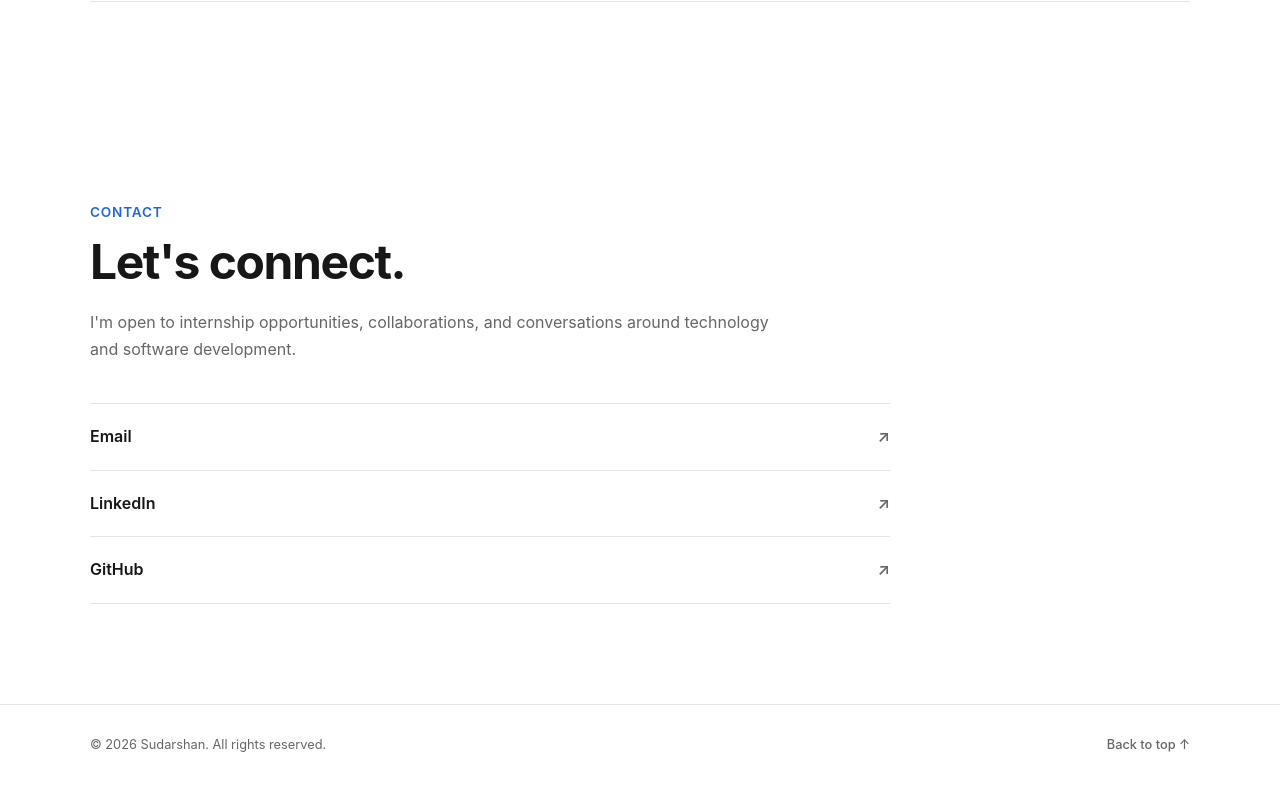
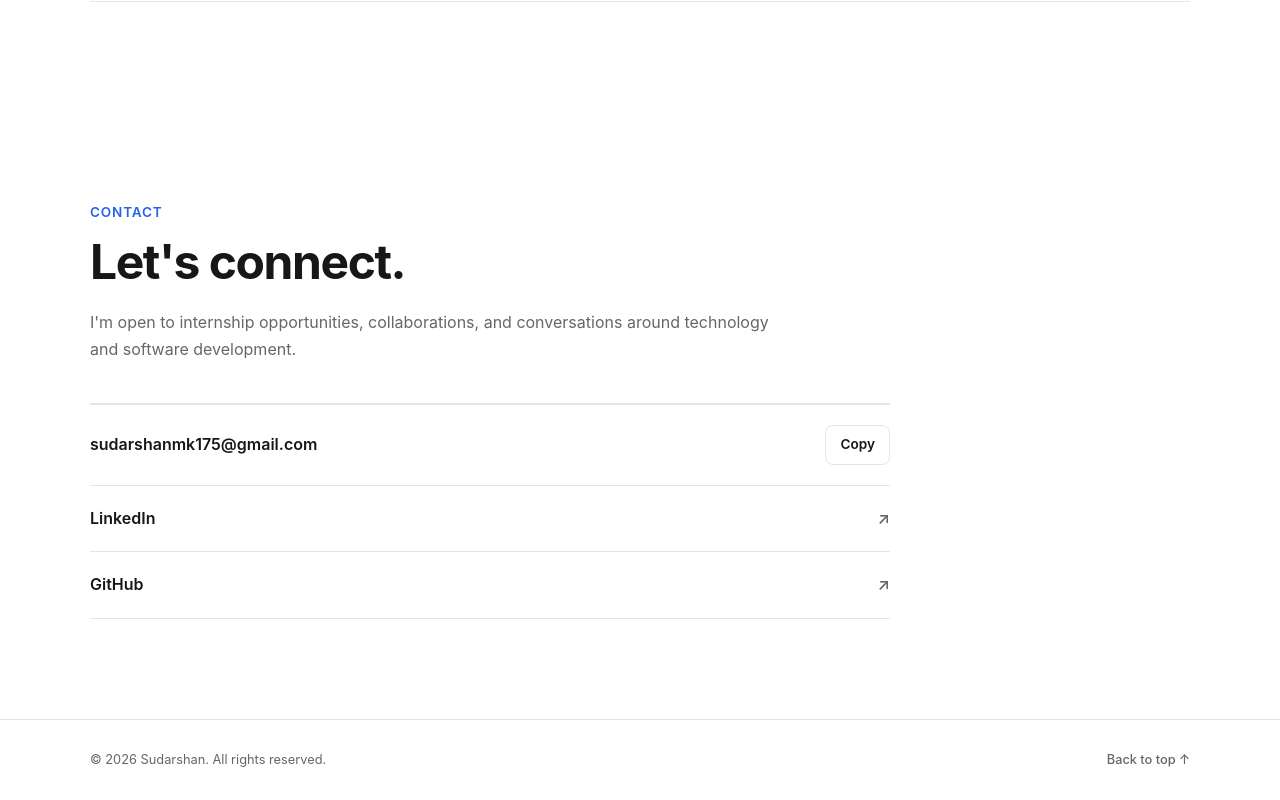
Before and after one commit to sudarshanmk175/portfolio, a plain HTML site: page index.html in a window 1280 px wide. Shown: the part 4549-5349 px from the top of the page. Drawn offline with Linux system fonts and the light colour scheme.

Commit message:
Improve email contact

```diff
--- a/css/style.css
+++ b/css/style.css
@@ -884,3 +884,38 @@ section {
   opacity: 1;
   transform: translateY(0);
 }
+.contact-email {
+    display: flex;
+    align-items: center;
+    justify-content: space-between;
+    gap: 20px;
+    padding: 20px 0;
+    border-top: 1px solid var(--color-border);
+    border-bottom: 1px solid var(--color-border);
+}
+
+.contact-email-address {
+    color: var(--color-text);
+    font-size: 1rem;
+    font-weight: 600;
+    word-break: break-word;
+}
+
+.contact-email button {
+    flex-shrink: 0;
+    padding: 8px 14px;
+    border: 1px solid var(--color-border);
+    border-radius: var(--radius-small);
+    background-color: transparent;
+    color: var(--color-text);
+    font: inherit;
+    font-size: 0.85rem;
+    font-weight: 600;
+    cursor: pointer;
+    transition: background-color var(--transition), color var(--transition);
+}
+
+.contact-email button:hover {
+    background-color: var(--color-text);
+    color: var(--color-background);
+}
--- a/index.html
+++ b/index.html
@@ -437,10 +437,10 @@
 
     <div class="contact-links">
 
-      <a href="mailto:sudarshanmk175@gmail.com">
-        <span>Email</span>
-        <span>↗</span>
-      </a>
+      <div class="contact-email">
+    <span class="contact-email-address">sudarshanmk175@gmail.com</span>
+    <button type="button" id="copy-email">Copy</button>
+</div>
 
       <a
         href="https://www.linkedin.com/in/sudarshan-mk-124460321/"
--- a/js/script.js
+++ b/js/script.js
@@ -65,3 +65,19 @@ const sectionObserver = new IntersectionObserver(
 sections.forEach((section) => {
     sectionObserver.observe(section);
 });
+const copyEmailButton = document.querySelector("#copy-email");
+const emailAddress = "sudarshanmk175@gmail.com";
+
+copyEmailButton.addEventListener("click", async () => {
+    try {
+        await navigator.clipboard.writeText(emailAddress);
+
+        copyEmailButton.textContent = "Copied!";
+
+        setTimeout(() => {
+            copyEmailButton.textContent = "Copy";
+        }, 2000);
+    } catch (error) {
+        copyEmailButton.textContent = "Copy failed";
+    }
+});
```
